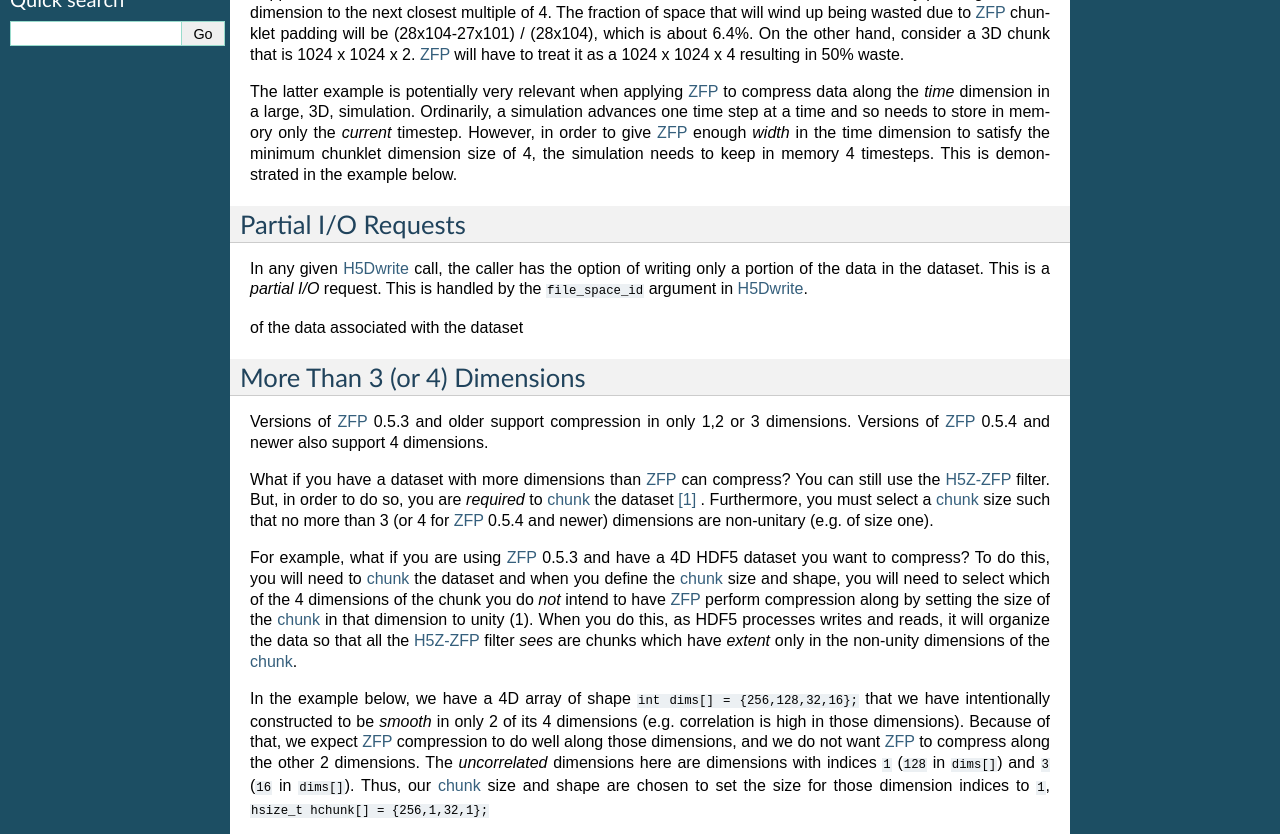
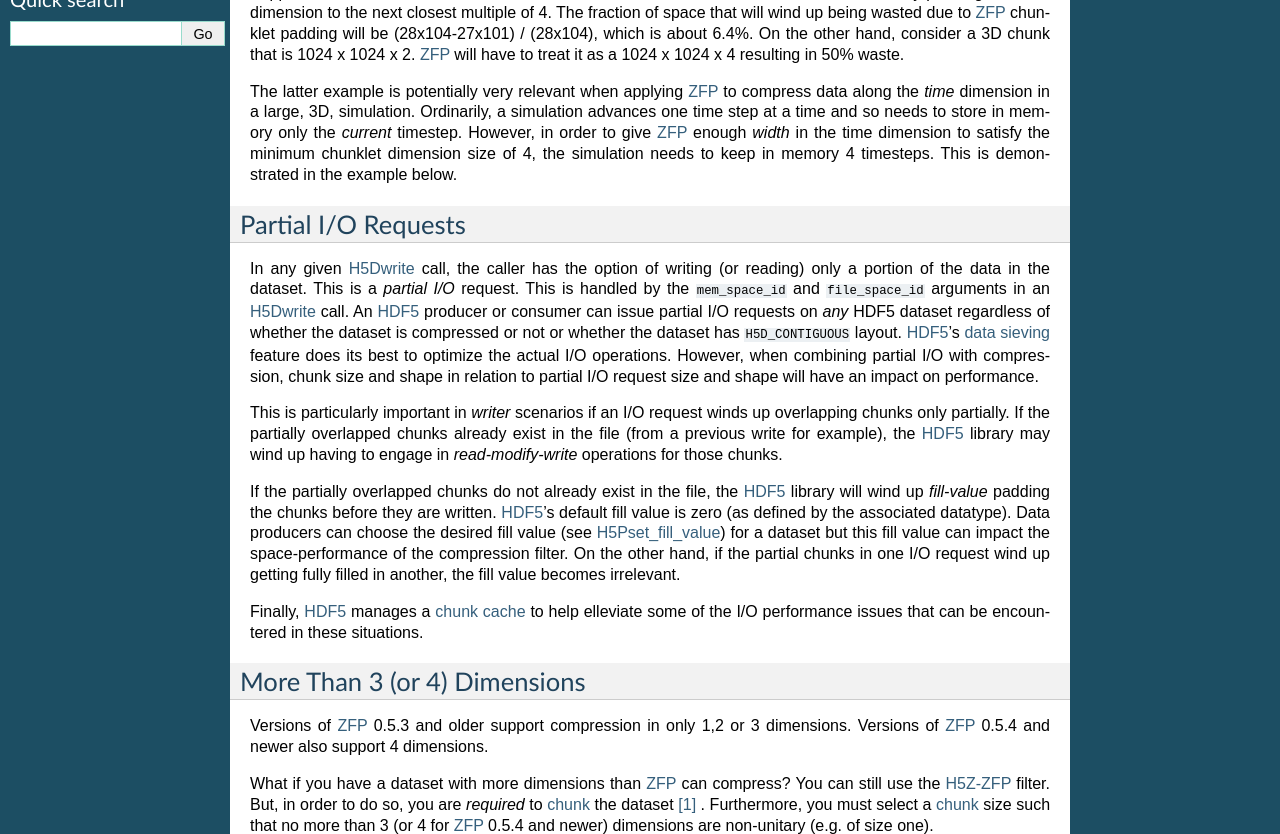
Before and after one commit to LLNL/H5Z-ZFP, a Sphinx documentation site: the page built from docs/hdf5_chunking.rst, in a window 1280 px wide and 900 px high, scrolled down 391 px, cut to the strip 0-834 px from the top of the window. Built offline with Sphinx 7.4.7, drawn with Linux system fonts in a browser that asks for light colours.

Commit message:
add remarks about partial i/o

```diff
--- a/docs/hdf5_chunking.rst
+++ b/docs/hdf5_chunking.rst
@@ -32,11 +32,22 @@ This is demonstrated in the example below.
 Partial I/O Requests
 --------------------
 
-In any given H5Dwrite_ call, the caller has the option of writing only a portion of the data in the dataset.
+In any given H5Dwrite_ call, the caller has the option of writing (or reading) only a portion of the data in the dataset.
 This is a *partial I/O* request.
-This is handled by the ``file_space_id`` argument in H5Dwrite_.
+This is handled by the ``mem_space_id`` and ``file_space_id`` arguments in an H5Dwrite_ call.
+An HDF5_ producer or consumer can issue partial I/O requests on *any* HDF5 dataset regardless of whether the dataset is compressed or not or whether the dataset has ``H5D_CONTIGUOUS`` layout.
+HDF5_'s `data sieving <https://docs.hdfgroup.org/hdf5/develop/group___f_a_p_l.html#ga24fd737955839194bf5605d5f47928ee>`__ feature does its best to optimize the actual I/O operations.
+However, when combining partial I/O with compression, chunk size and shape in relation to partial I/O request size and shape will have an impact on performance.
 
-of the data associated with the dataset
+This is particularly important in *writer* scenarios if an I/O request winds up overlapping chunks only partially.
+If the partially overlapped chunks already exist in the file (from a previous write for example), the HDF5_ library may wind up having to engage in *read-modify-write* operations for those chunks.
+
+If the partially overlapped chunks do not already exist in the file, the HDF5_ library will wind up *fill-value* padding the chunks before they are written.
+HDF5_'s default fill value is zero (as defined by the associated datatype).
+Data producers can choose the desired fill value (see `H5Pset_fill_value <https://docs.hdfgroup.org/hdf5/develop/group___d_c_p_l.html#ga4335bb45b35386daa837b4ff1b9cd4a4>`__) for a dataset but this fill value can impact the space-performance of the compression filter.
+On the other hand, if the partial chunks in one I/O request wind up getting fully filled in another, the fill value becomes irrelevant.
+
+Finally, HDF5_ manages a `chunk cache <https://docs.hdfgroup.org/hdf5/develop/group___f_a_p_l.html#ga034a5fc54d9b05296555544d8dd9fe89>`__ to help elleviate some of the I/O performance issues that can be encountered in these situations.
 
 -----------------------------
 More Than 3 (or 4) Dimensions
```
